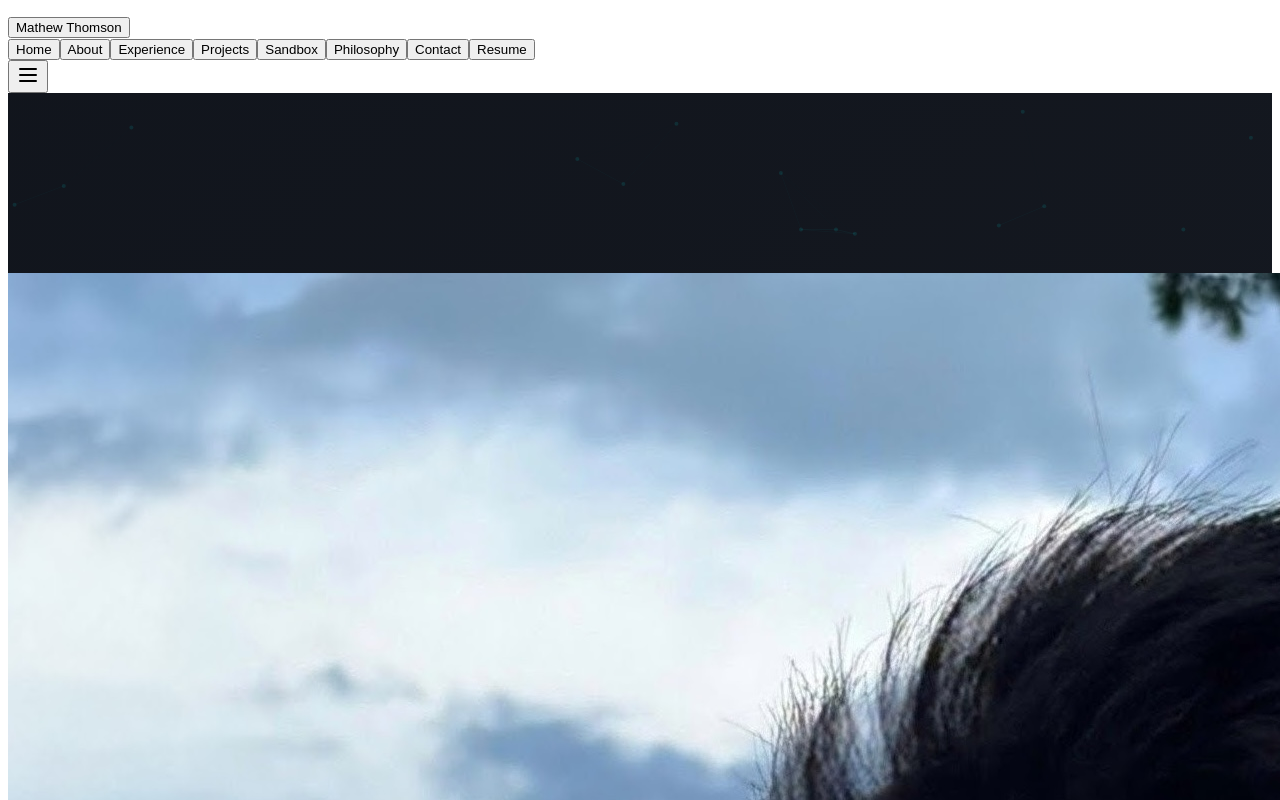
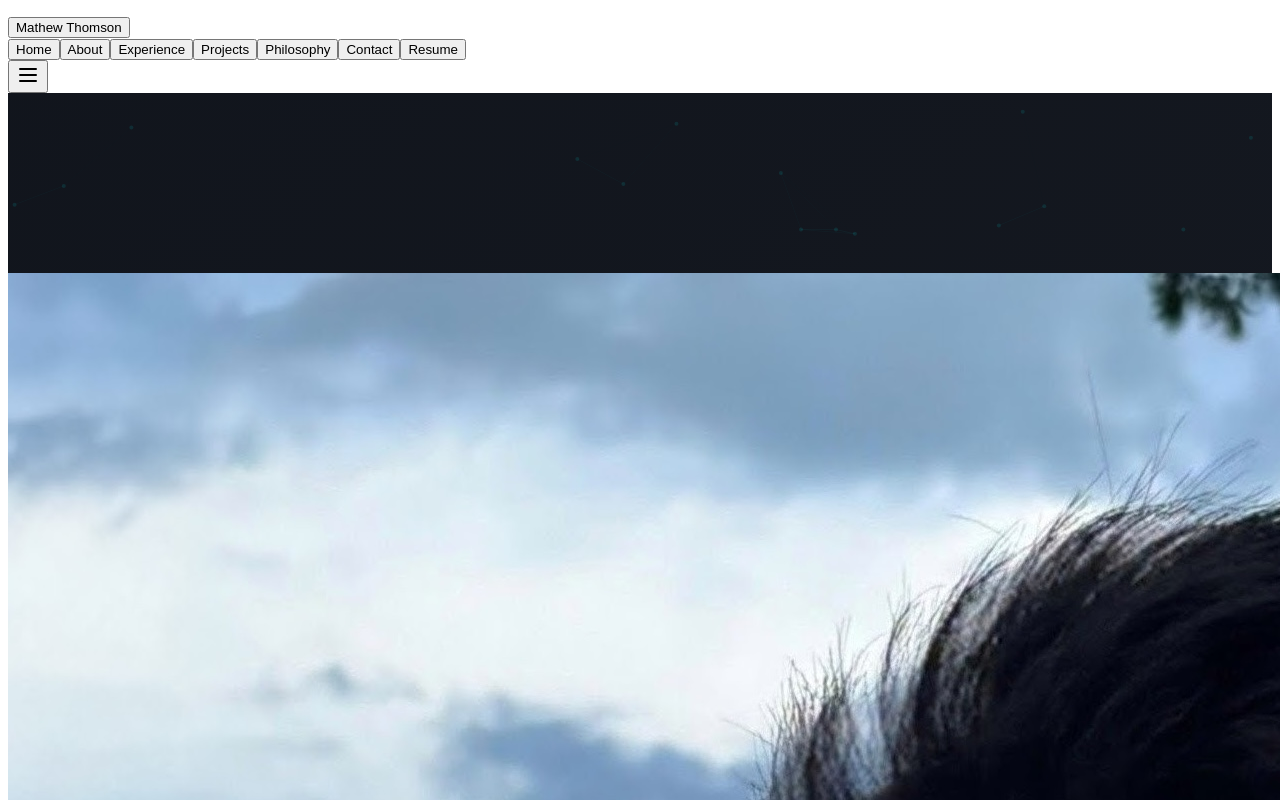
Before and after one commit to mrohitth/my-website, a React (Vite) app in the folder client/: page / in a window 1280 px wide. Shown: the top 800 px of the page. Built offline with nearby package versions, Linux system fonts and the light colour scheme; a web font is replaced by a local one.

Commit message:
revert: remove Sandbox from nav, restore resume 404

```diff
--- a/client/src/components/NavigationBar.tsx
+++ b/client/src/components/NavigationBar.tsx
@@ -16,7 +16,6 @@ const NAV_ITEMS: NavItem[] = [
   { id: "about", label: "About" },
   { id: "experience", label: "Experience" },
   { id: "projects", label: "Projects" },
-  { id: "sandbox", label: "Sandbox" },
   { id: "philosophy", label: "Philosophy" },
   { id: "contact", label: "Contact" },
 ];
```
Also changed, not shown: 4 other files (tests, documents, lock files or other folders).
